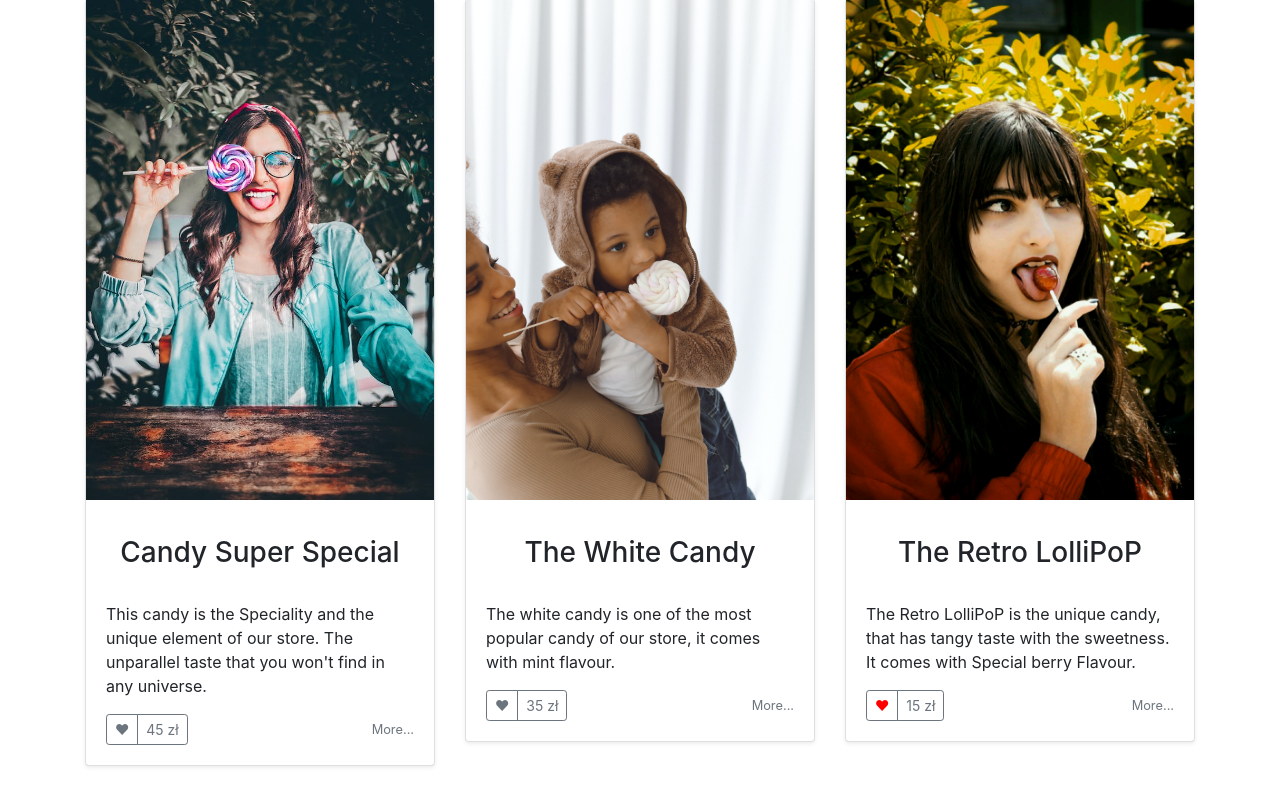
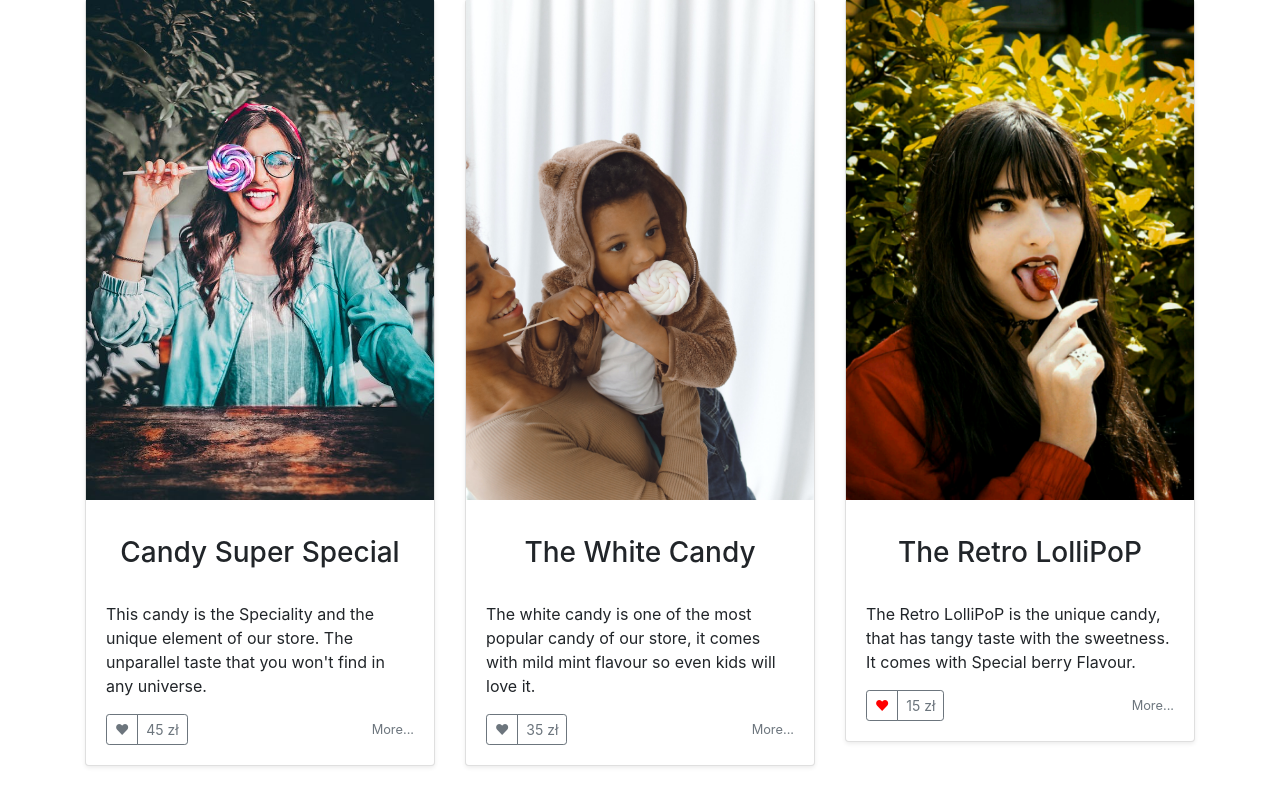
Before and after one commit to Rabajt/CandyShop, a Django app: page / in a window 1280 px wide. Shown: the part 778-1584 px from the top of the page. Run offline with Django 3.2, Linux system fonts and the light colour scheme; some libraries are stand-ins or nearby versions.

Commit message:
Update index.html

```diff
--- a/templates/index.html
+++ b/templates/index.html
@@ -78,7 +78,7 @@
             <div class="card-body">
               <p class="card-text">
                 <h3><center> The White Candy </center></h3><br>
-                The white candy is one of the most popular candy of our store, it comes with mint flavour.
+                The white candy is one of the most popular candy of our store, it comes with mild mint flavour so even kids will love it.
               </p>
               <div class="d-flex justify-content-between align-items-center">
                 <div class="btn-group">
```
